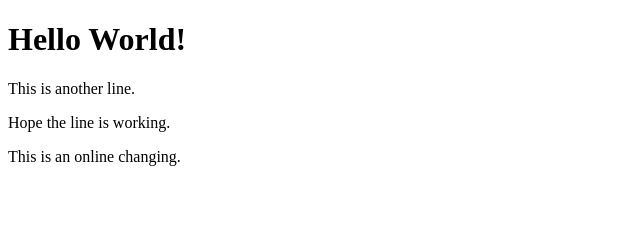
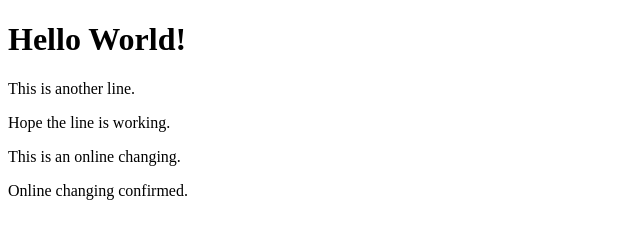
Before and after one commit to TecMonkey/GItTest, a plain HTML site: page index.html in a window 1280 px wide. Shown: the whole page, without its empty margins (0-640 px from the left). Drawn offline with Linux system fonts and the light colour scheme.

Commit message:
Confirm
Online changing confirmed.

```diff
--- a/index.html
+++ b/index.html
@@ -8,5 +8,6 @@
 <p>This is another line.</p>
 <p>Hope the line is working.</p>
 	<p>This is an online changing.</p>
+	<p>Online changing confirmed.</p>
 </body>
 </html>
```
